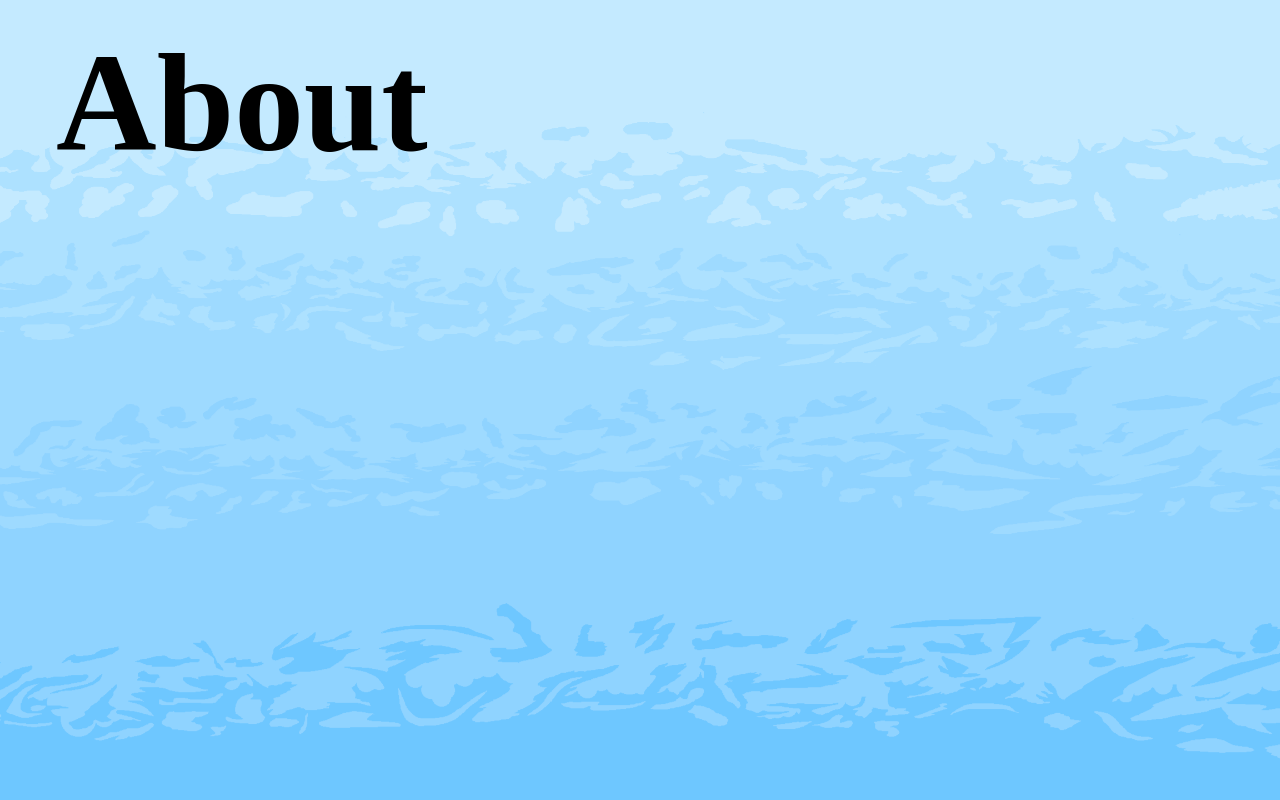
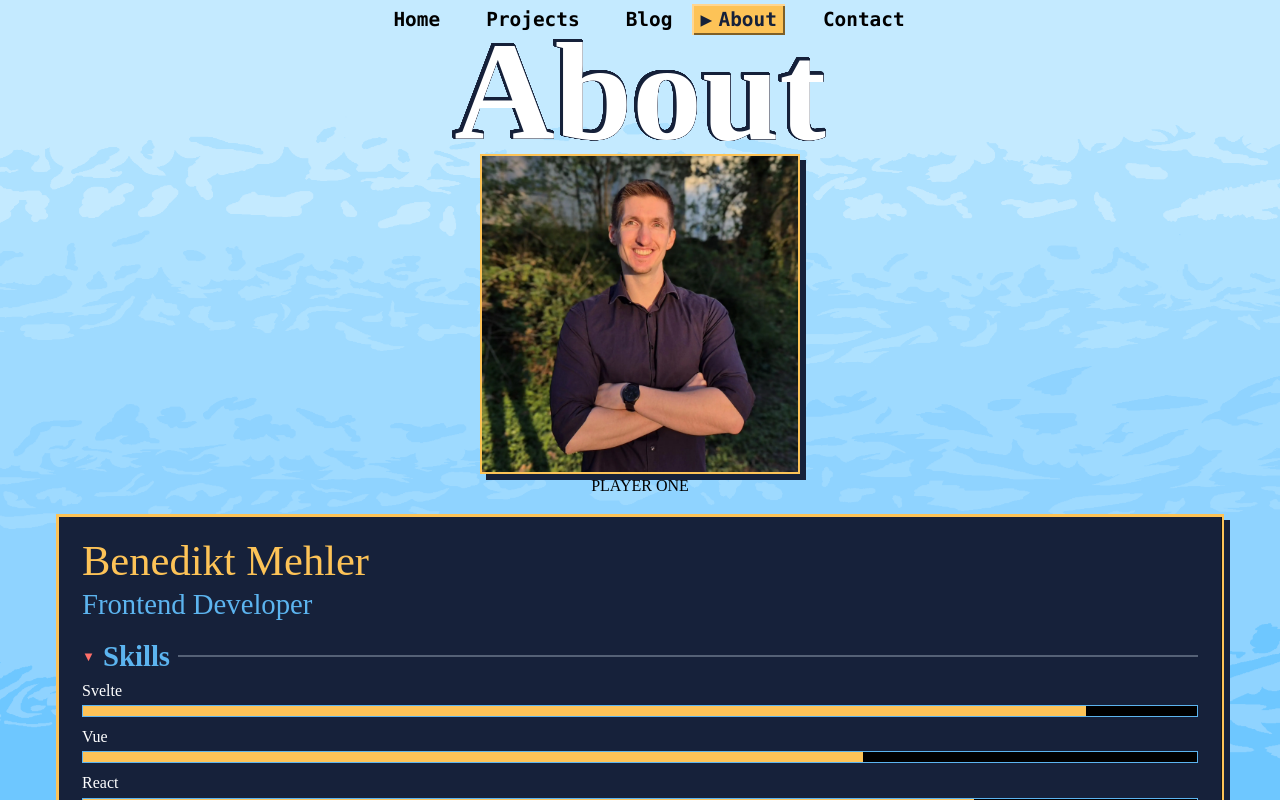
Before and after one commit to ben-me/portfolio, a Nuxt app: page /about in a window 1280 px wide. Built offline with nearby package versions, Linux system fonts and the light colour scheme; a web font is replaced by a local one.

Commit message:
feat: create first draft of about page

```diff
--- a/app/assets/css/variables.css
+++ b/app/assets/css/variables.css
@@ -37,6 +37,8 @@
   --c-border: var(--c-ink-900);
   --c-panel: var(--c-ink-900);
   --c-panel-border: var(--c-sky-100);
+  --c-panel-shine: oklch(99% 0.01 235);
+  --c-panel-shade: oklch(19% 0.004 235);
 
   --outline: drop-shadow(-0.8px -0.8px 0 var(--c-border)) drop-shadow(0 -0.8px 0 var(--c-border))
     drop-shadow(0.8px -0.8px 0 var(--c-border)) drop-shadow(0.8px 0 0 var(--c-border))
--- a/app/components/nav-menu.vue
+++ b/app/components/nav-menu.vue
@@ -1,6 +1,4 @@
 <script setup lang="ts">
-import { pages } from "~/middleware/page-transition.global";
-
 const props = withDefaults(
   defineProps<{
     orientation?: "vertical" | "horizontal";
--- a/app/pages/about/index.vue
+++ b/app/pages/about/index.vue
@@ -1,5 +1,317 @@
+<script setup lang="ts">
+const skills = [
+  { label: "Svelte", value: 90 },
+  { label: "Vue", value: 70 },
+  { label: "React", value: 80 },
+  { label: "HTML", value: 95 },
+  { label: "CSS", value: 90 },
+  { label: "TypeScript", value: 75 },
+  { label: "Accessibility", value: 80 },
+];
+
+const experiences = [
+  "REST API Management",
+  "Storyblok CMS",
+  "Accessible Interfaces",
+  "Docker",
+  "(Self-) Hosting",
+  "SEO",
+  "PostgreSQL",
+];
+</script>
+
 <template>
   <section class="wrapper">
     <h1>About</h1>
+
+    <div class="arena">
+      <div class="portrait">
+        <div class="frame">
+          <NuxtImg src="/img/ben.webp" alt="Benedikt Mehler smiling at the camera at dawn" />
+        </div>
+        <span class="tag" aria-hidden="true">PLAYER ONE</span>
+      </div>
+
+      <div class="stats" role="region" aria-label="Developer profile and stats">
+        <header>
+          <p class="name">
+            Benedikt Mehler
+          </p>
+          <p class="job-title">
+            Frontend Developer
+          </p>
+        </header>
+        <section>
+          <h2>Skills</h2>
+          <dl class="bars">
+            <div v-for="skill in skills" :key="skill.label" :style="{ '--pct': skill.value }">
+              <dt>{{ skill.label }}</dt>
+              <dd>
+                <meter :value="skill.value" min="0" max="100" class="sr-only">
+                  {{ skill.value }}/100
+                </meter>
+              </dd>
+            </div>
+          </dl>
+        </section>
+        <section class="inventory">
+          <h2>Experience with:</h2>
+          <ul aria-label="Special abilities">
+            <li v-for="(experience, i) in experiences" :key="experience" :style="{ '--i': i }">
+              <span class="icon" aria-hidden="true">◆</span>
+              <span class="label">{{ experience }}</span>
+            </li>
+          </ul>
+        </section>
+      </div>
+    </div>
   </section>
 </template>
+
+<style scoped>
+.wrapper {
+  display: flex;
+  flex-direction: column;
+  align-items: center;
+  gap: 1.25rem;
+}
+
+h1 {
+  font-family: "Jersey 10";
+  line-height: 0.6;
+  color: var(--c-white);
+  filter: var(--outline);
+}
+
+.arena {
+  display: flex;
+  flex-direction: column;
+  gap: 1rem;
+  width: 100%;
+
+  @media (--md) {
+    flex-direction: row;
+  }
+}
+
+.portrait {
+  display: flex;
+  flex-direction: column;
+  align-self: center;
+  align-items: center;
+  max-width: 20rem;
+
+  @media (--md) {
+    align-self: flex-start;
+  }
+
+  .frame {
+    position: relative;
+    background: var(--c-panel);
+    border: 2px solid var(--c-gold);
+    box-shadow: 6px 6px 0 var(--c-border);
+
+    img {
+      display: block;
+      width: 100%;
+      height: 100%;
+      object-fit: cover;
+    }
+  }
+
+  .tag {
+    font-family: "Jersey 15";
+    color: var(--c-black);
+  }
+}
+
+.stats {
+  display: flex;
+  flex-direction: column;
+  gap: 1rem;
+  padding: 1.5rem;
+  background: var(--c-panel);
+  border: 2px solid var(--c-gold);
+  box-shadow:
+    inset 1px 1px 0 var(--c-gold),
+    inset -1px -1px 0 var(--c-panel-shade),
+    6px 6px 0 var(--c-border);
+
+  .name {
+    font-size: var(--fs-2);
+    color: var(--c-gold);
+    line-height: 1;
+  }
+
+  .job-title {
+    font-size: var(--fs-1);
+    font-family: "Jersey 15";
+    color: var(--c-sky-400);
+  }
+
+  h2 {
+    font-family: "Jersey 15";
+    font-size: var(--fs-1);
+    line-height: 1;
+    color: var(--c-sky-400);
+    margin-block-end: 0.5rem;
+    display: flex;
+    align-items: center;
+    gap: 0.5rem;
+
+    &::before {
+      content: "▼";
+      font-size: var(--fs--1);
+      color: var(--c-coral);
+    }
+
+    &::after {
+      content: "";
+      flex: 1;
+      height: 2px;
+      background: var(--c-panel-border);
+      opacity: 0.3;
+    }
+  }
+}
+
+.inventory {
+  ul {
+    padding: 0;
+    margin: 0;
+    display: flex;
+    flex-wrap: wrap;
+    gap: 0.5rem;
+  }
+
+  li {
+    list-style: none;
+    display: inline-flex;
+    align-items: center;
+    gap: 0.5rem;
+    padding: 0.25rem 0.65rem;
+    font-family: "Jersey 15";
+    letter-spacing: 0.05em;
+    color: var(--c-white);
+    background: var(--c-panel-shade);
+    border: 2px solid var(--c-chip, var(--c-gold));
+    box-shadow:
+      inset 1px 1px 0 var(--c-panel-shine),
+      inset -1px -1px 0 var(--c-black),
+      3px 3px 0 var(--c-black);
+    transition:
+      transform 0.15s steps(2),
+      box-shadow 0.15s steps(2);
+
+    &:nth-child(7n + 1) {
+      --c-chip: var(--c-gold);
+    }
+    &:nth-child(7n + 2) {
+      --c-chip: var(--c-coral);
+    }
+    &:nth-child(7n + 3) {
+      --c-chip: var(--c-mint);
+    }
+    &:nth-child(7n + 4) {
+      --c-chip: var(--c-sky-300);
+    }
+    &:nth-child(7n + 5) {
+      --c-chip: var(--c-peach);
+    }
+    &:nth-child(7n + 6) {
+      --c-chip: var(--c-green-300);
+    }
+    &:nth-child(7n + 7) {
+      --c-chip: var(--c-rose);
+    }
+  }
+
+  .icon {
+    font-size: var(--fs--1);
+    color: var(--c-chip);
+    text-shadow: 0 0 6px currentColor;
+  }
+}
+
+.bars {
+  display: flex;
+  flex-direction: column;
+  gap: 0.5rem;
+  margin: 0;
+
+  div {
+    color: var(--c-white);
+  }
+
+  dt {
+    margin-block-end: 0.15rem;
+  }
+
+  dd {
+    height: 0.75rem;
+    border: 1px solid var(--c-sky-400);
+    background: var(--c-black);
+    position: relative;
+
+    &::before {
+      content: "";
+      position: absolute;
+      inset-block: 0;
+      inset-inline-start: 0;
+      width: calc(var(--pct) * 1%);
+      background: var(--c-gold);
+    }
+  }
+}
+
+@media (prefers-reduced-motion: no-preference) {
+  .inventory li {
+    animation: chip-pop 0.5s cubic-bezier(0.34, 1.56, 0.64, 1) 0.3s both;
+    animation-delay: calc(var(--i) * 80ms + 0.4s);
+  }
+
+  .inventory .icon {
+    animation: chip-blink 2.4s steps(2) infinite;
+    animation-delay: calc(var(--i) * 200ms);
+  }
+
+  .bars dd::before {
+    animation: fill-bar 1.4s cubic-bezier(0.7, 0, 0.3, 1) 0.3s both;
+  }
+}
+
+@keyframes chip-pop {
+  0% {
+    opacity: 0;
+    transform: translateY(8px) scale(0.8);
+  }
+  60% {
+    opacity: 1;
+    transform: translateY(-2px) scale(1.02);
+  }
+  100% {
+    opacity: 1;
+    transform: translateY(0) scale(1);
+  }
+}
+
+@keyframes chip-blink {
+  0%,
+  70%,
+  100% {
+    opacity: 1;
+  }
+  80% {
+    opacity: 0.35;
+  }
+}
+
+@keyframes fill-bar {
+  from {
+    width: 0;
+  }
+  to {
+    width: calc(var(--pct) * 1%);
+  }
+}
+</style>
--- a/app/pages/contact/index.vue
+++ b/app/pages/contact/index.vue
@@ -148,8 +148,8 @@ form {
   background: var(--c-panel);
   border: 4px solid var(--c-panel-border);
   box-shadow:
-    inset 2px 2px 0 color-mix(in oklab, var(--c-panel-border) 50%, white),
-    inset -2px -2px 0 color-mix(in oklab, var(--c-panel-border) 20%, black),
+    inset 2px 2px 0 var(--c-panel-shine),
+    inset -2px -2px 0 var(--c-panel-shade),
     6px 6px 0 var(--c-border);
   display: flex;
   flex-direction: column;
--- /dev/null
+++ b/app/utils/pages.ts
@@ -0,0 +1,7 @@
+export const pages = [
+  { label: "Home", route: "/" },
+  { label: "Projects", route: "/projects" },
+  { label: "Blog", route: "/blog" },
+  { label: "About", route: "/about" },
+  { label: "Contact", route: "/contact" },
+];
```
